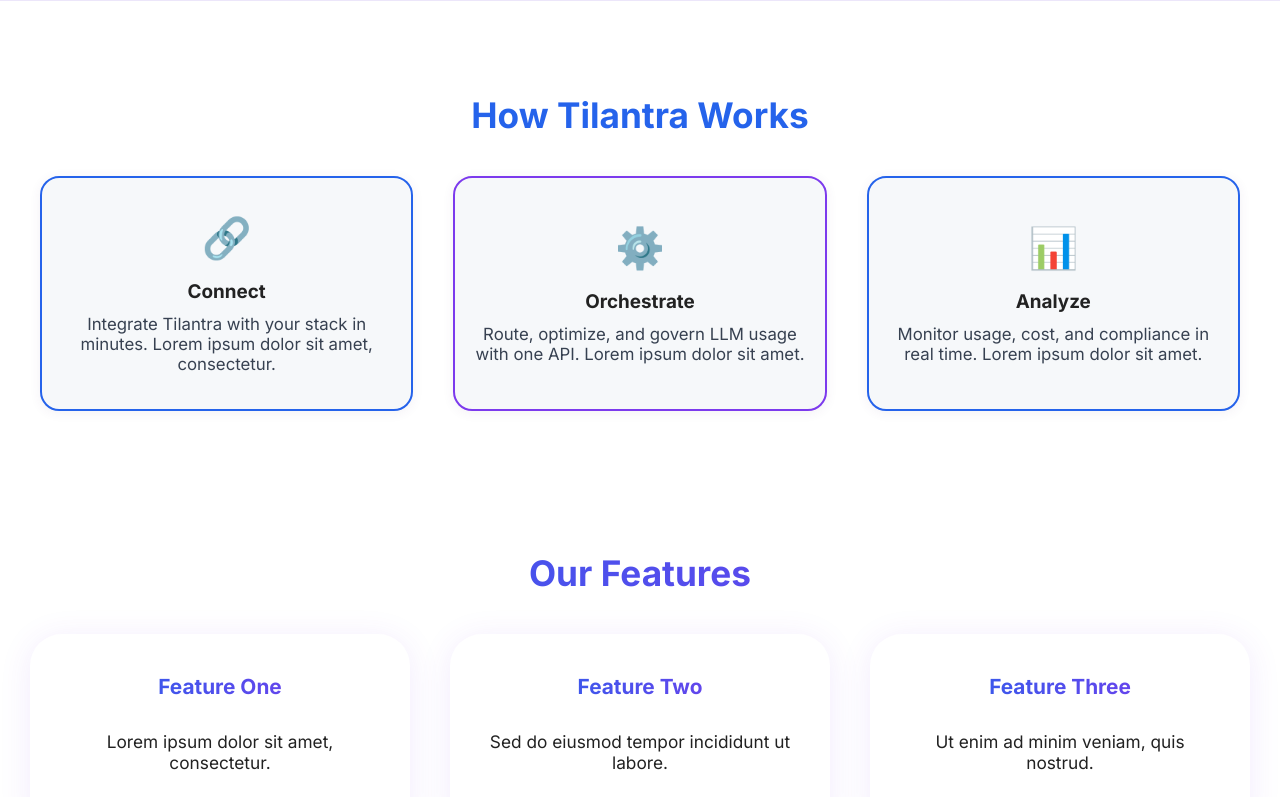
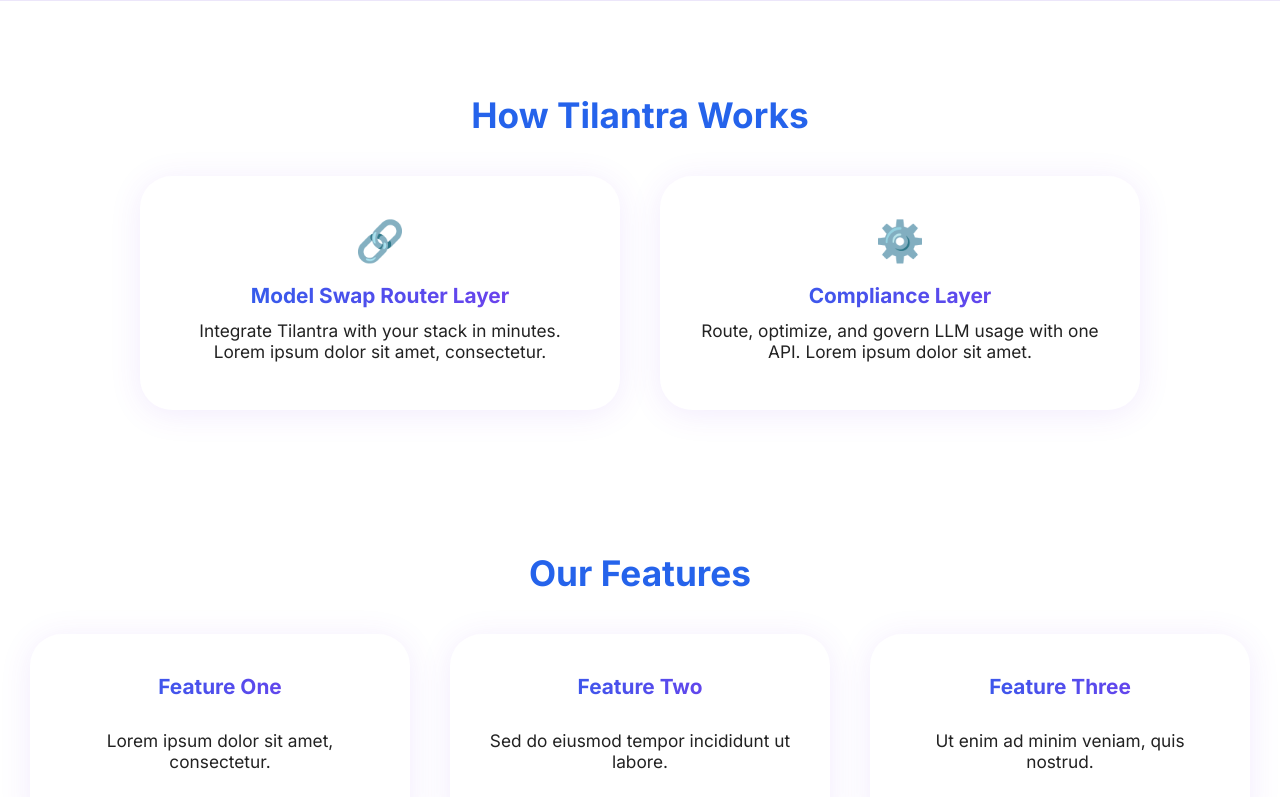
Before and after one commit to Tilantra/ui, a React (Create React App) app: page / in a window 1280 px wide. Shown: the part 2000-2797 px from the top of the page. Built offline with nearby package versions, Linux system fonts and the light colour scheme.

Commit message:
added href links

```diff
--- a/package.json
+++ b/package.json
@@ -11,6 +11,7 @@
     "@types/node": "^16.18.126",
     "@types/react": "^19.1.8",
     "@types/react-dom": "^19.1.6",
+    "framer-motion": "^12.19.1",
     "react": "^19.1.0",
     "react-dom": "^19.1.0",
     "react-router-dom": "^7.6.2",
--- a/src/App.tsx
+++ b/src/App.tsx
@@ -22,12 +22,12 @@
           element={
             <>
               <Hero />
-              <About />
+              <div id="what-we-are"><About /></div>
               <VideoQuote />
-              <FeaturesCarousel />
+              <div id="our-features"><FeaturesCarousel /></div>
               <ChatbotSection />
               <PricingSection />
-              <Footer />
+              <div id="contact-footer"><Footer /></div>
             </>
           }
         />
--- a/src/components/ChatbotSection.tsx
+++ b/src/components/ChatbotSection.tsx
@@ -88,11 +88,14 @@
   };
 
   return (
-    <section style={{ background: '#fff', padding: '3rem 0', borderTop: '1px solid #ece6fa', borderBottom: '1px solid #ece6fa' }}>
+    <section id="tilantra-assistant" style={{ background: '#fff', padding: '3rem 0', borderTop: '1px solid #ece6fa', borderBottom: '1px solid #ece6fa' }}>
       <div style={{ maxWidth: 1100, margin: '0 auto', display: 'flex', gap: '2.5rem', alignItems: 'flex-start', boxShadow: '0 2px 24px rgba(80,60,120,0.06)', borderRadius: 24, background: '#fff', padding: '2.5rem 2rem' }}>
         {/* Chat area */}
         <div style={{ flex: 2, minWidth: 0, display: 'flex', flexDirection: 'column', height: 420, borderRight: '1.5px solid #ece6fa', paddingRight: '2rem' }}>
           <div style={{ fontWeight: 800, fontSize: '1.5rem', marginBottom: '1.2rem', color: '#2563eb', letterSpacing: '0.01em' }}>Tilantra Assistant</div>
+          <div style={{ marginBottom: '1.2rem', color: '#7c3aed', fontWeight: 500, fontSize: '1.08rem' }}>
+            This is only for a basic demo, please <a href="#contact-footer" style={{ color: '#2563eb', textDecoration: 'underline', cursor: 'pointer' }} onClick={e => { e.preventDefault(); document.getElementById('contact-footer')?.scrollIntoView({ behavior: 'smooth' }); }}>reach out</a> for a full demo.
+          </div>
           <div style={{ flex: 1, overflowY: 'auto', marginBottom: '1.2rem', background: '#f8f8fc', borderRadius: 12, padding: '1.2rem', border: '1px solid #ece6fa' }}>
             {messages.map((msg, i) => (
               <div key={i} style={{
--- a/src/components/FeaturesCarousel.tsx
+++ b/src/components/FeaturesCarousel.tsx
@@ -55,7 +55,7 @@
       position: 'relative',
       overflow: 'hidden',
     }}>
-      <h2 style={{ fontSize: '2.2rem', fontWeight: 700, marginBottom: '2.5rem', ...gradientText }}>
+      <h2 style={{ fontSize: '2.2rem', fontWeight: 700, marginBottom: '2.5rem', color: '#2563eb' }}>
         Our Features
       </h2>
       <div style={{ display: 'flex', alignItems: 'center', justifyContent: 'center', gap: '2.5rem', position: 'relative' }}>
--- a/src/components/NavBar.tsx
+++ b/src/components/NavBar.tsx
@@ -3,6 +3,13 @@
 
 const blueText = {
   color: '#2563eb',
+};
+
+const scrollToId = (id: string) => {
+  const el = document.getElementById(id);
+  if (el) {
+    el.scrollIntoView({ behavior: 'smooth' });
+  }
 };
 
 const NavBar: React.FC = () => {
@@ -32,31 +39,40 @@
       <div style={{ fontWeight: 700, fontSize: '2.1rem', letterSpacing: '0.04em', ...blueText }}>
         Tilantra
       </div>
-      <div style={{ display: 'flex', gap: '2.8rem' }}>
+      <div style={{ display: 'flex', gap: '2.8rem', alignItems: 'center' }}>
         <Link to="/" style={{ color: '#222', textDecoration: 'none', fontWeight: 500, transition: 'color 0.2s' }}
           onMouseOver={e => (e.currentTarget.style.color = '#2563eb')}
           onMouseOut={e => (e.currentTarget.style.color = '#222')}
         >Home</Link>
-        <a href="#" style={{ color: '#222', textDecoration: 'none', fontWeight: 500, transition: 'color 0.2s' }}
+        <a href="#what-we-are" style={{ color: '#222', textDecoration: 'none', fontWeight: 500, transition: 'color 0.2s' }}
+          onClick={e => { e.preventDefault(); scrollToId('what-we-are'); }}
           onMouseOver={e => (e.currentTarget.style.color = '#2563eb')}
           onMouseOut={e => (e.currentTarget.style.color = '#222')}
         >About</a>
-        <a href="#" style={{ color: '#222', textDecoration: 'none', fontWeight: 500, transition: 'color 0.2s' }}
+        <a href="#our-features" style={{ color: '#222', textDecoration: 'none', fontWeight: 500, transition: 'color 0.2s' }}
+          onClick={e => { e.preventDefault(); scrollToId('our-features'); }}
           onMouseOver={e => (e.currentTarget.style.color = '#2563eb')}
           onMouseOut={e => (e.currentTarget.style.color = '#222')}
         >Features</a>
-        <a href="#" style={{ color: '#222', textDecoration: 'none', fontWeight: 500, transition: 'color 0.2s' }}
+        <a href="#contact-footer" style={{ color: '#222', textDecoration: 'none', fontWeight: 500, transition: 'color 0.2s' }}
+          onClick={e => { e.preventDefault(); scrollToId('contact-footer'); }}
           onMouseOver={e => (e.currentTarget.style.color = '#2563eb')}
           onMouseOut={e => (e.currentTarget.style.color = '#222')}
         >Contact</a>
         <Link
           to="/docs"
-          style={{ color: '#2563eb', textDecoration: 'none', fontWeight: 700, borderBottom: '2px solid transparent', transition: 'border-bottom 0.2s' }}
-          onMouseOver={e => (e.currentTarget.style.borderBottom = '2px solid #2563eb')}
-          onMouseOut={e => (e.currentTarget.style.borderBottom = '2px solid transparent')}
+          style={{ color: '#222', textDecoration: 'none', fontWeight: 500, transition: 'color 0.2s' }}
+          onMouseOver={e => (e.currentTarget.style.color = '#2563eb')}
+          onMouseOut={e => (e.currentTarget.style.color = '#222')}
         >
           Docs
         </Link>
+        <button
+          onClick={() => scrollToId('tilantra-assistant')}
+          style={{ marginLeft: '1.2rem', background: '#2563eb', color: '#fff', border: 'none', borderRadius: '2rem', padding: '0.5rem 1.4rem', fontWeight: 700, fontSize: '1.05rem', cursor: 'pointer', boxShadow: '0 4px 16px rgba(37, 99, 235, 0.08)', transition: 'background 0.2s, box-shadow 0.2s' }}
+        >
+          Get a Demo
+        </button>
       </div>
     </nav>
   );
--- a/src/components/VideoQuote.tsx
+++ b/src/components/VideoQuote.tsx
@@ -3,18 +3,13 @@
 const steps = [
   {
     icon: '🔗',
-    title: 'Connect',
+    title: 'Model Swap Router Layer',
     desc: 'Integrate Tilantra with your stack in minutes. Lorem ipsum dolor sit amet, consectetur.'
   },
   {
     icon: '⚙️',
-    title: 'Orchestrate',
+    title: 'Compliance Layer',
     desc: 'Route, optimize, and govern LLM usage with one API. Lorem ipsum dolor sit amet.'
-  },
-  {
-    icon: '📊',
-    title: 'Analyze',
-    desc: 'Monitor usage, cost, and compliance in real time. Lorem ipsum dolor sit amet.'
   }
 ];
 
@@ -96,10 +91,33 @@
       </h2>
       <div style={{ display: 'flex', flexWrap: 'wrap', gap: '2.5rem', justifyContent: 'center', alignItems: 'stretch', maxWidth: 1200, margin: '0 auto' }}>
         {steps.map((step, i) => (
-          <div key={step.title} className="fade-in" style={{ flex: '1 1 220px', minWidth: 180, background: '#f6f8fa', borderRadius: '1.2rem', boxShadow: '0 2px 12px rgba(80,60,120,0.07)', padding: '2.2rem 1.2rem', textAlign: 'center', display: 'flex', flexDirection: 'column', alignItems: 'center', justifyContent: 'center', border: `2px solid ${i === 1 ? '#7c3aed' : '#2563eb'}` }}>
+          <div
+            key={step.title}
+            className="fade-in"
+            style={{
+              minWidth: 380,
+              maxWidth: 480,
+              minHeight: 200,
+              background: '#fff',
+              borderRadius: '2rem',
+              boxShadow: '0 4px 32px rgba(124,58,237,0.10)',
+              padding: '2.5rem 2rem',
+              textAlign: 'center',
+              flex: '0 0 auto',
+              transition: 'box-shadow 0.2s, transform 0.4s',
+              fontSize: '1.1rem',
+              position: 'relative',
+              zIndex: 1,
+              opacity: 1,
+              cursor: 'pointer',
+              overflow: 'hidden',
+            }}
+            onMouseEnter={e => { e.currentTarget.style.boxShadow = '0 8px 40px rgba(124,58,237,0.18)'; e.currentTarget.style.transform = 'scale(1.03)'; }}
+            onMouseLeave={e => { e.currentTarget.style.boxShadow = '0 4px 32px rgba(124,58,237,0.10)'; e.currentTarget.style.transform = 'scale(1)'; }}
+          >
             <div style={{ fontSize: '2.5rem', color: i === 1 ? '#7c3aed' : '#2563eb', marginBottom: '1.1rem' }}>{step.icon}</div>
-            <div style={{ fontWeight: 700, fontSize: '1.18rem', color: '#222', marginBottom: '0.7rem' }}>{step.title}</div>
-            <div style={{ color: '#374151', fontSize: '1.05rem' }}>{step.desc}</div>
+            <div style={{ fontWeight: 700, fontSize: '1.3rem', marginBottom: '0.8rem', background: 'linear-gradient(90deg, #2563eb 0%, #7c3aed 100%)', WebkitBackgroundClip: 'text', WebkitTextFillColor: 'transparent' }}>{step.title}</div>
+            <div style={{ color: '#222', fontSize: '1.08rem', marginBottom: '0.5rem' }}>{step.desc}</div>
           </div>
         ))}
       </div>
```
Also changed, not shown: src/components/Footer.tsx (+75 -8 lines), 1 other file (tests, documents, lock files or other folders).
